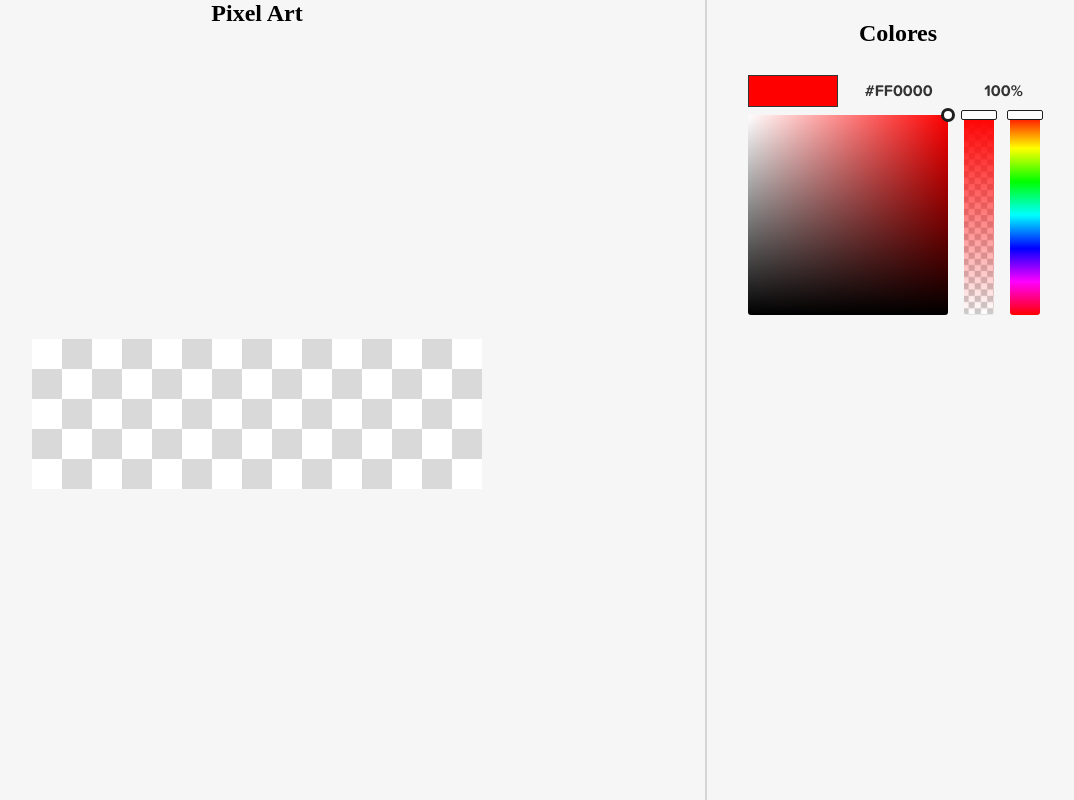
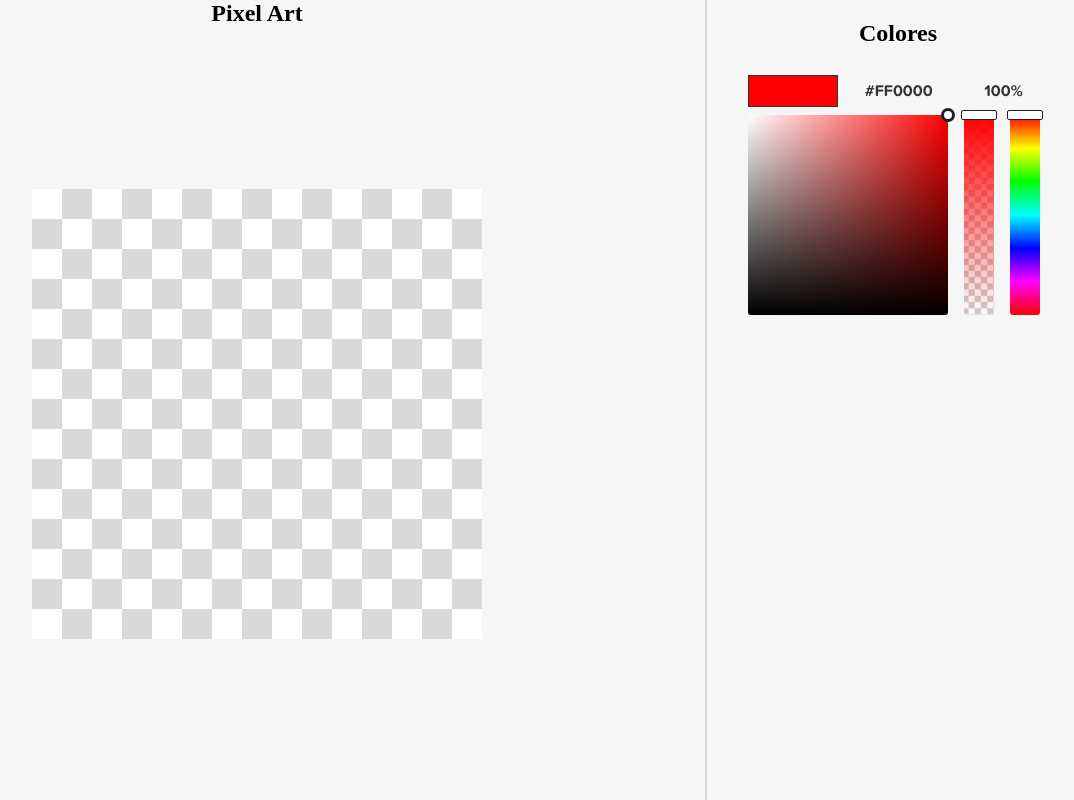
Before and after one commit to sebastian-vp/pixel-art, a React (Vite) app: page / in a window 1280 px wide. Shown: the whole page, without its empty margins (191-1265 px from the left). Built offline with nearby package versions, Linux system fonts and the light colour scheme.

Commit message:
ahora el tamaño de la grilla cambia de acuerdo a una constante

```diff
--- a/src/App.css
+++ b/src/App.css
@@ -16,8 +16,6 @@
 .App-main-div {
   padding: 1rem;
   display: grid;
-  grid-template-columns: repeat(15, 30px);
-  grid-template-rows: repeat(5, 30px);
   place-content: center;
 }
 
--- a/src/App.jsx
+++ b/src/App.jsx
@@ -3,7 +3,7 @@ import Pixel from './components/Pixel/Pixel.jsx'
 import ColorPicker from './components/ColorPicker/ColorPicker.jsx'
 import { useState } from "react";
 
-const size = [15, 5];
+const size = [15, 15];
 
 
 export default function App() {
@@ -61,7 +61,13 @@ export default function App() {
         <header className="App-main-header">
           <h1 className="App-main-header-h1">Pixel Art</h1>
         </header>
-        <div className="App-main-div">
+        <div
+          className="App-main-div"
+          style={{
+            gridTemplateColumns: `repeat(${size[0]}, 30px)`,
+            gridTemplateRows: `repeat(${size[1]}, 30px)`
+          }}
+        >
           {Array(size[0] * size[1]).fill().map((_, index) => (
             <Pixel
               key={index}
```
